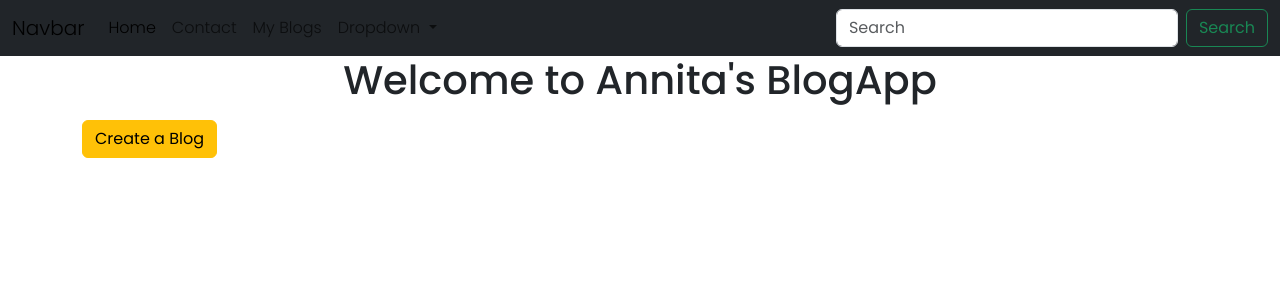
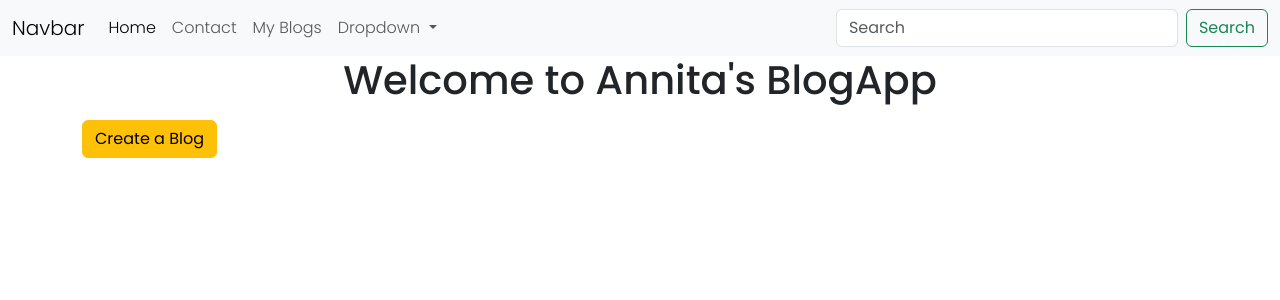
Before and after one commit to annita049/django-blogApp, a Django app: page /blog/ in a window 1280 px wide. Shown: the top 300 px of the page. Run offline with Django 5.2, Linux system fonts and the light colour scheme; data that the repository does not hold is empty.

Commit message:
made navbar light

```diff
--- a/templates/layout.html
+++ b/templates/layout.html
@@ -14,12 +14,12 @@
 
     <title>
         {% block title %}
-        Welcome to annitas blogapp
+        blogapp
         {% endblock %}
     </title>
 </head>
 <body>
-    <nav class="navbar navbar-expand-lg navbar-light bg-dark">
+    <nav class="navbar navbar-expand-lg navbar-light bg-light">
         <div class="container-fluid">
             <a class="navbar-brand" href="#">Navbar</a>
             <button class="navbar-toggler" type="button" data-bs-toggle="collapse" data-bs-target="#navbarSupportedContent" aria-controls="navbarSupportedContent" aria-expanded="false" aria-label="Toggle navigation">
```
